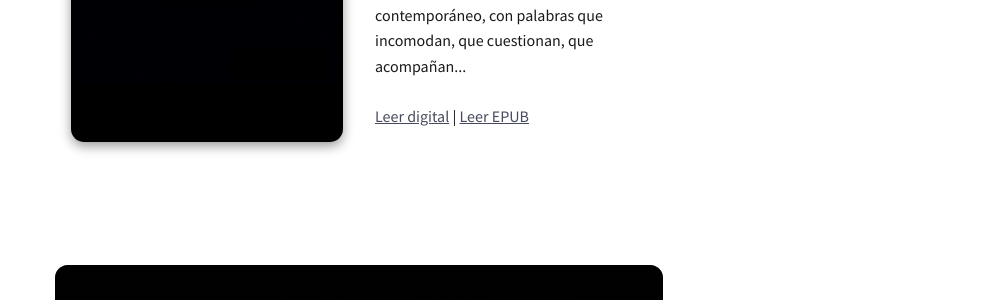
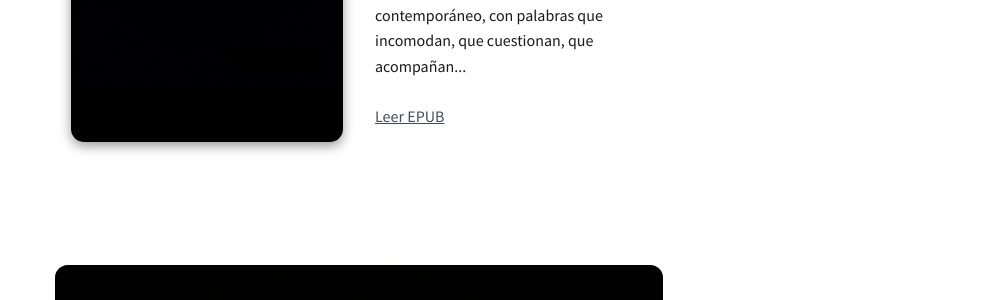
Before and after one commit to KajiiNarumi/iasuarezv, a Jekyll site: the page built from index.html, in a window 1280 px wide and 900 px high, scrolled down 1118 px. Shown: the part 154-454 px from the top of the window, without its empty margins (281-1280 px from the left). Built offline with Jekyll 4.4.1, drawn with Linux system fonts in a browser that asks for light colours; nearby versions of some CDN libraries; the list of posts is cut into pages by our own code.

Commit message:
Remove 'Leer digital' link from index.html
Removed the link to 'Leer digital' from the paragraph.

```diff
--- a/index.html
+++ b/index.html
@@ -49,7 +49,7 @@
 
 
       </p>
-      <p><a href="https://ko-fi.com/iasuarezv/posts">Leer digital</a>  |  <a href="https://ko-fi.com/iasuarezv/shop">Leer EPUB</a></p>
+      <p><a href="https://ko-fi.com/iasuarezv/shop">Leer EPUB</a></p>
     </div>
   </div>
 </section>
```
